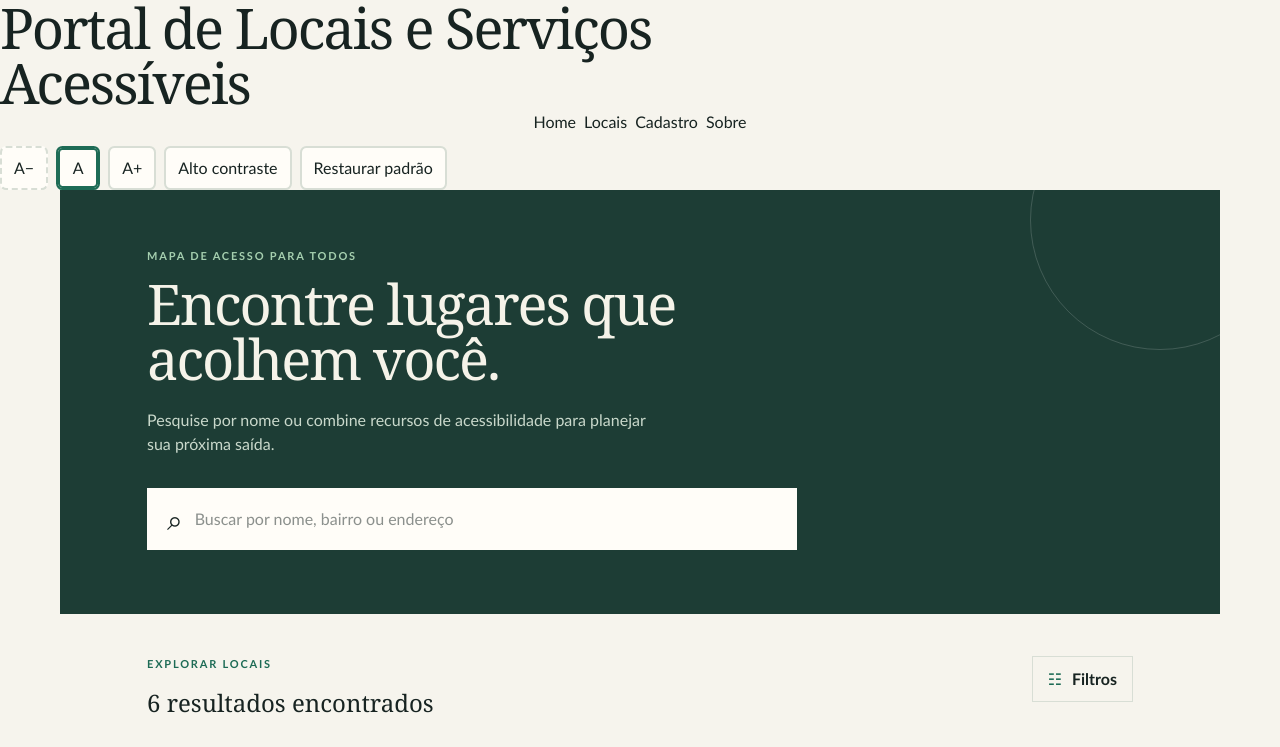
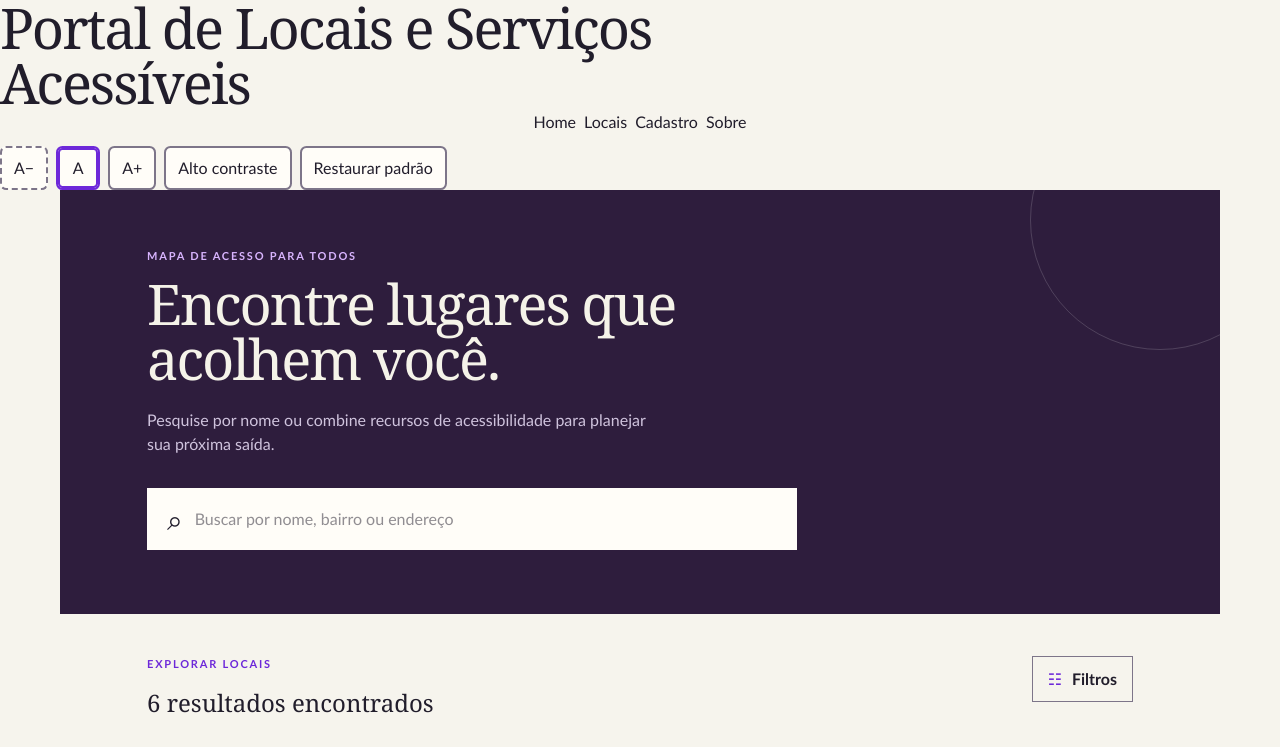
Before and after one commit to 1TDSPJ-26/portal-locais-acessiveis, a React (Vite) app: page /locais in a window 1280 px wide. Shown: the top 747 px of the page. Built offline with nearby package versions, Linux system fonts and the light colour scheme.

Commit message:
feat: adota o roxo como destaque e restabelece o modo escuro automatico

```diff
--- a/src/index.css
+++ b/src/index.css
@@ -1,25 +1,47 @@
 @import "tailwindcss";
 
 :root {
-  --ink: #172321;
-  --muted: #687572;
+  --ink: #211d2b;
+  --muted: #5f5870;
   --paper: #f6f4ed;
   --card: #fffdf8;
-  --line: #d8ded5;
-  --leaf: #1d6b55;
-  --leaf-soft: #dcefe3;
-  --coral: #d56b4b;
-  --control: #9daaa2;
-  --hero: #1d3d35;
+  --line: #ded8e3;
+  --control: #7d7589;
+  --accent: #6d28d9;
+  --accent-soft: #ece4fa;
+  --hero: #2e1d3d;
   --hero-ink: #f5f3e9;
-  --hero-muted: #c9d8cb;
-  --hero-accent: #a5cfaf;
+  --hero-muted: #cfc3dd;
+  --hero-accent: #d8b4fe;
+  --alert: #b3451f;
   font-family: "Trebuchet MS", "Segoe UI", sans-serif;
   color: var(--ink);
   background: var(--paper);
   font-synthesis: none;
   text-rendering: optimizeLegibility;
   -webkit-font-smoothing: antialiased;
+}
+
+/* Acompanha a configuração do sistema de quem acessa. O portal tinha esse
+   comportamento e ele se perdeu na troca de tema; aqui ele volta, já com a
+   paleta atual. */
+@media (prefers-color-scheme: dark) {
+  :root {
+    --ink: #f3f4f6;
+    --muted: #9ca3af;
+    --paper: #16171d;
+    --card: #1f2028;
+    --line: #2e303a;
+    --control: #7a7e92;
+    --accent: #c084fc;
+    --accent-soft: #2a2140;
+    --hero: #241a33;
+    --hero-ink: #f5f3e9;
+    --hero-muted: #cfc3dd;
+    --hero-accent: #d8b4fe;
+    --alert: #f0906b;
+    color-scheme: dark;
+  }
 }
 #root {
   min-height: 100svh;
@@ -60,9 +82,9 @@ button {
   right: -70px;
   top: -100px;
 }
-/* Os dois vivem sobre fundos diferentes: a faixa de destaque é escura e o
-   conteúdo é claro. Com uma cor só, um dos dois fica sempre sem contraste
-   suficiente — sobre o fundo claro, esta cor rende 1,57:1. */
+/* Os dois textos de apoio estavam na mesma regra, mas vivem sobre fundos
+   diferentes: um no hero escuro, outro no conteúdo claro. Com uma cor só, um
+   dos dois fica sempre com contraste insuficiente. */
 .eyebrow,
 .section-kicker {
   margin: 0 0 12px;
@@ -70,12 +92,10 @@ button {
   letter-spacing: 1.8px;
   font-size: 11px;
   font-weight: bold;
-}
-.eyebrow {
   color: var(--hero-accent);
 }
 .section-kicker {
-  color: var(--leaf);
+  color: var(--accent);
 }
 h1 {
   max-width: 720px;
@@ -102,7 +122,7 @@ h1 {
   color: var(--ink);
 }
 .search-field:focus-within {
-  border-color: var(--hero-accent);
+  border-color: var(--accent);
 }
 .search-field input {
   min-width: 0;
@@ -143,7 +163,7 @@ h3 {
 }
 .filter-toggle,
 .clear-button {
-  border: 1px solid var(--line);
+  border: 1px solid var(--control);
   background: transparent;
   color: var(--ink);
   padding: 10px 15px;
@@ -151,7 +171,7 @@ h3 {
 }
 .filter-toggle span:first-child {
   margin-right: 6px;
-  color: var(--leaf);
+  color: var(--accent);
 }
 .filter-count {
   display: inline-grid;
@@ -160,7 +180,7 @@ h3 {
   height: 20px;
   margin-left: 7px;
   border-radius: 50%;
-  background: var(--leaf);
+  background: var(--accent);
   color: white;
   font-size: 12px;
 }
@@ -171,7 +191,7 @@ h3 {
   background: var(--card);
 }
 .clear-button {
-  color: var(--leaf);
+  color: var(--accent);
   text-decoration: underline;
   border-color: transparent;
   padding-inline: 0;
@@ -203,7 +223,7 @@ legend span {
   gap: 9px;
 }
 .category-option {
-  border: 1px solid var(--line);
+  border: 1px solid var(--control);
   padding: 9px 14px;
   background: var(--card);
 }
@@ -213,9 +233,9 @@ legend span {
   opacity: 0;
 }
 .category-option.is-selected {
-  border-color: var(--leaf);
-  background: var(--leaf-soft);
-  color: var(--leaf);
+  border-color: var(--accent);
+  background: var(--accent-soft);
+  color: var(--accent);
 }
 .check-option {
   display: flex;
@@ -234,13 +254,13 @@ legend span {
   font-size: 13px;
 }
 .check-option input:checked + .custom-check {
-  border-color: var(--leaf);
-  background: var(--leaf);
+  border-color: var(--accent);
+  background: var(--accent);
   color: white;
 }
 .check-option input:focus-visible + .custom-check,
 .category-option:has(input:focus-visible) {
-  outline: 3px solid var(--hero-accent);
+  outline: 3px solid var(--accent);
   outline-offset: 2px;
 }
 
@@ -249,17 +269,19 @@ legend span {
 :root[data-fonte="maior"] { font-size: 125%; }
 
 :root[data-contraste="alto"] {
-  /* Sobrescreve as mesmas variáveis do tema, em vez de criar outros nomes.
-     Nomes exclusivos daqui ficariam sem valor no modo normal, e as regras que
-     dependessem deles seriam descartadas pelo navegador. */
   --ink: #ffffff;
   --muted: #ffffff;
   --paper: #000000;
   --card: #000000;
   --line: #ffffff;
-  --leaf: #ffff00;
-  --leaf-soft: #000000;
-  --coral: #ffff00;
+  --control: #ffffff;
+  --accent: #ffff00;
+  --accent-soft: #000000;
+  --hero: #000000;
+  --hero-ink: #ffffff;
+  --hero-muted: #ffffff;
+  --hero-accent: #ffff00;
+  --alert: #ffff00;
   color-scheme: dark;
 }
 
@@ -302,7 +324,7 @@ legend span {
   min-width: 2.75rem;
   min-height: 2.75rem;
   padding: 0.4rem 0.75rem;
-  border: 0.125rem solid var(--line);
+  border: 0.125rem solid var(--control);
   border-radius: 0.4rem;
   color: var(--ink);
   background: var(--card);
@@ -311,12 +333,12 @@ legend span {
 }
 
 .controles-exibicao button[aria-pressed="true"] {
-  border-color: var(--leaf);
-  box-shadow: inset 0 0 0 0.125rem var(--leaf);
+  border-color: var(--accent);
+  box-shadow: inset 0 0 0 0.125rem var(--accent);
 }
 
 .controles-exibicao button:focus-visible {
-  outline: 0.1875rem solid var(--leaf);
+  outline: 0.1875rem solid var(--accent);
   outline-offset: 0.1875rem;
 }
 
@@ -351,6 +373,6 @@ footer nav a {
 }
 
 footer nav a:focus-visible {
-  outline: 0.1875rem solid var(--leaf);
+  outline: 0.1875rem solid var(--accent);
   outline-offset: 0.1875rem;
 }
--- a/src/pages/Sobre/styles.css
+++ b/src/pages/Sobre/styles.css
@@ -12,7 +12,7 @@
 
 .about-eyebrow {
     margin: 0 0 0.5rem;
-    color: var(--leaf);
+    color: var(--accent);
     font-weight: 700;
     letter-spacing: 0.04em;
     text-transform: uppercase;
@@ -78,12 +78,12 @@
 
 .about-section--notice {
     grid-column: 1 / -1;
-    border: 2px solid var(--leaf);
-    background: color-mix(in srgb, var(--leaf) 12%, var(--card));
+    border: 2px solid var(--accent);
+    background: color-mix(in srgb, var(--accent) 12%, var(--card));
 }
 
 .about-section--notice h2 {
-    color: var(--leaf);
+    color: var(--accent);
 }
 
 @media (max-width: 48rem) {
```
